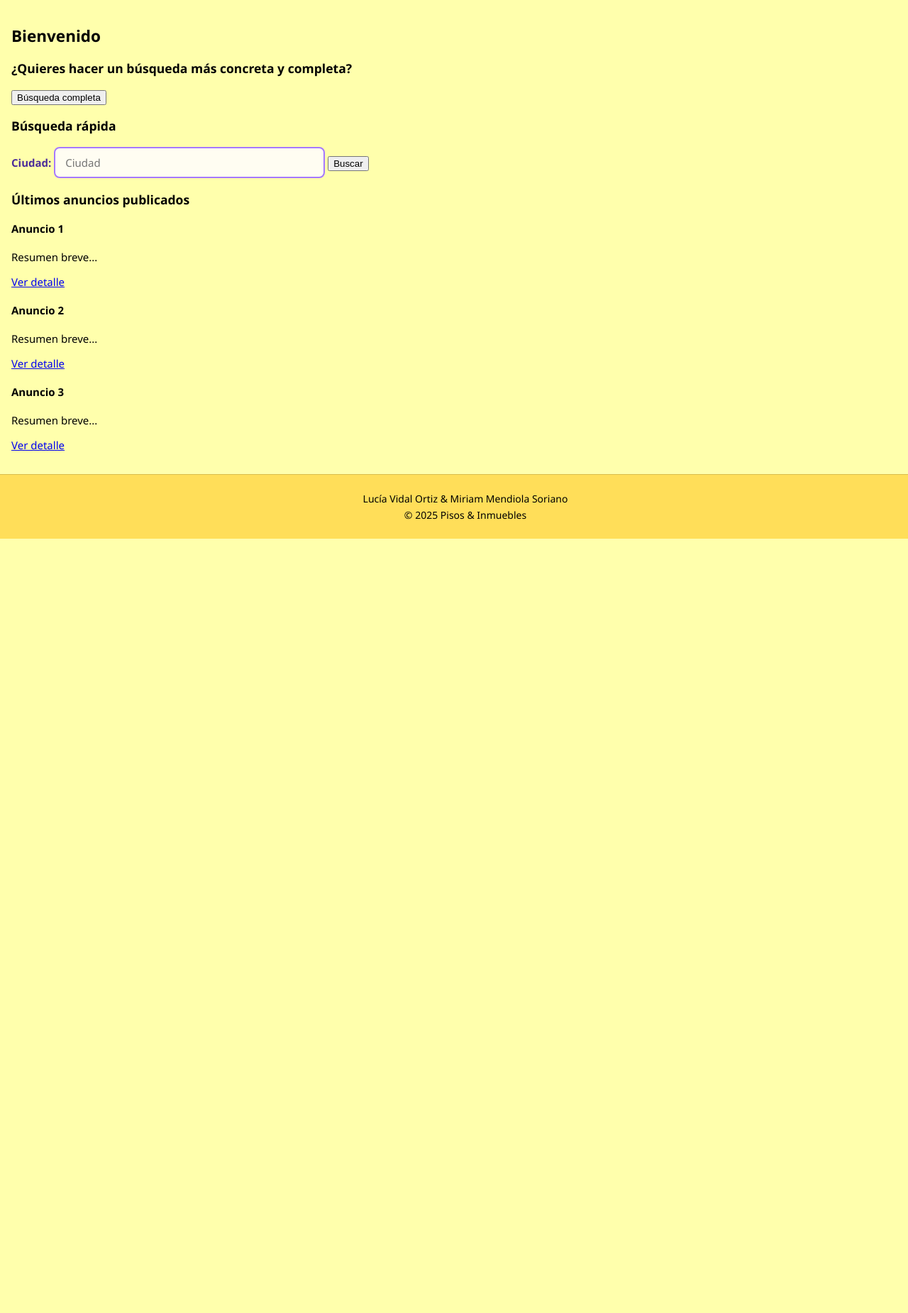
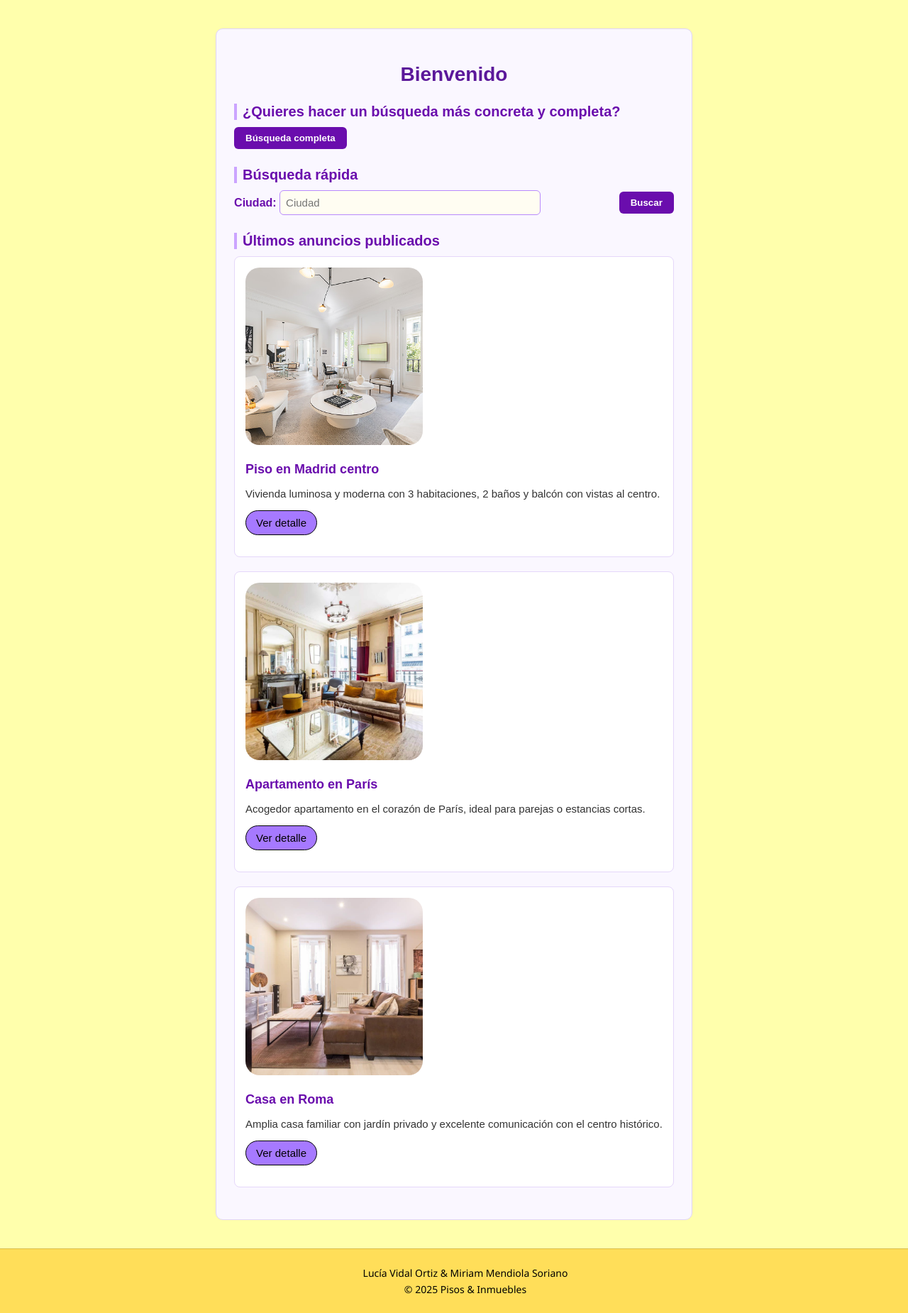
Before and after one commit to Opalo97/practicas_daw, a PHP site: page /index_no.html in a window 1280 px wide. Shown: the part 142-1992 px from the top of the page at 71% size. Before the commit the page ends 901 px from the top, so only its background shows below. Run offline with PHP 8.4, Linux system fonts and the light colour scheme; some libraries are stand-ins or nearby versions.

Commit message:
actualización

```diff
--- a/froms.css
+++ b/froms.css
@@ -105,3 +105,165 @@ form.enviar-mensaje .acciones {
   margin-top: 10px;
   align-items: center;
 }
+
+/* Color morado para el texto del label */
+label {
+  color: #6a0dad; /* Morado */
+  font-weight: bold;
+}
+
+/* Estilo del rango solo con color morado */
+input[type="range"] {
+  accent-color: #6a0dad; /* Morado nativo */
+  cursor: pointer;
+}
+
+/* Efecto al pasar el ratón */
+input[type="range"]:hover {
+  opacity: 0.9;
+  transition: opacity 0.2s ease;
+}
+
+/* Contenedor opcional para agrupar los radios (puedes añadirlo si lo deseas) */
+.radio-group {
+  display: flex;
+  gap: 20px;
+  align-items: center;
+  font-family: Arial, Helvetica, sans-serif;
+}
+
+/* Ocultamos el input original, pero sigue siendo accesible */
+input[type="radio"] {
+  appearance: none;
+  -webkit-appearance: none;
+  -moz-appearance: none;
+  width: 18px;
+  height: 18px;
+  border: 2px solid #6a0dad; /* Morado */
+  border-radius: 50%;
+  background-color: #fff;
+  cursor: pointer;
+  position: relative;
+  transition: all 0.2s ease;
+}
+
+/* Cuando el botón está seleccionado */
+input[type="radio"]:checked {
+  border-color: #6a0dad;
+  background-color: #6a0dad;
+  box-shadow: 0 0 4px rgba(106, 13, 173, 0.4);
+}
+
+/* Pequeño punto blanco dentro cuando está seleccionado */
+input[type="radio"]:checked::after {
+  content: "";
+  position: absolute;
+  top: 4px;
+  left: 4px;
+  width: 8px;
+  height: 8px;
+  background-color: white;
+  border-radius: 50%;
+}
+
+/* Efecto al pasar el ratón */
+input[type="radio"]:hover {
+  box-shadow: 0 0 6px rgba(106, 13, 173, 0.4);
+}
+
+/* Estilo del texto de las etiquetas */
+label {
+  color: #6a0dad;
+  font-size: 16px;
+  cursor: pointer;
+}
+
+/* Sección Tarifas */
+section[aria-labelledby="tarifas"] {
+  max-width: 600px;
+  margin: 2rem auto;
+  padding: 1rem 1.5rem;
+  font-family: 'Segoe UI', Tahoma, Geneva, Verdana, sans-serif;
+  background-color: #f5f0fa; /* fondo suave morado */
+  border-radius: 12px;
+  box-shadow: 0 4px 8px rgba(0,0,0,0.1);
+}
+
+/* Título */
+section[aria-labelledby="tarifas"] h3 {
+  text-align: center;
+  font-size: 1.6rem;
+  color: #6a1b9a;
+  margin-bottom: 1rem;
+  font-weight: 600;
+}
+
+/* Tabla */
+section[aria-labelledby="tarifas"] table {
+  width: 100%;
+  border-collapse: collapse;
+  font-size: 1rem;
+}
+
+/* Cabecera */
+section[aria-labelledby="tarifas"] th {
+  background-color: #7f43ce; /* morado intenso */
+  color: #fff;
+  font-weight: bold;
+  padding: 0.8rem 1rem;
+  text-align: left;
+  border: 1px solid #7b1fa2;
+}
+
+/* Filas */
+section[aria-labelledby="tarifas"] td {
+  padding: 0.8rem 1rem;
+  border: 1px solid #d1b3f0;
+  color: #4b0073;
+}
+
+/* Filas alternas */
+section[aria-labelledby="tarifas"] tbody tr:nth-child(even) {
+  background-color: #ede0f7; /* morado claro */
+}
+
+/* Hover */
+section[aria-labelledby="tarifas"] tbody tr:hover {
+  background-color: #d1b3f0; /* morado intermedio */
+  transition: background-color 0.3s;
+}
+
+.upload-container {
+  display: flex;
+  align-items: center;
+  gap: 10px;
+  font-family: inherit;
+}
+
+/* Ocultamos el input real */
+.input-foto {
+  display: none;
+}
+
+/* Botón estilo uniforme */
+.btn-subir {
+  background-color: #fffdf2;
+  color: #4b2b99;
+  border: 2px solid #a679ff;
+  border-radius: 50px;
+  padding: 10px 18px;
+  font-weight: 600;
+  cursor: pointer;
+  transition: all 0.2s ease;
+}
+
+.btn-subir:hover {
+  background-color: #d5c1ff;
+  transform: translateY(-2px);
+}
+
+/* Nombre de archivo */
+.file-name {
+  font-size: 14px;
+  color: #4b2b99;
+}
--- /dev/null
+++ b/index.css
@@ -0,0 +1,113 @@
+/* Contenedor principal */
+main.contenido {
+    max-width: 900px;
+    margin: 40px auto;
+    padding: 25px;
+    background-color: #faf7ff;
+    /* tono suave lavanda */
+    border: 1px solid #e0d4f7;
+    border-radius: 10px;
+    font-family: Arial, Helvetica, sans-serif;
+    color: #333;
+}
+
+/* Título principal */
+main.contenido h2 {
+    text-align: center;
+    color: #5b189a;
+    font-size: 28px;
+    margin-bottom: 25px;
+}
+
+/* Subtítulos */
+main.contenido h3 {
+    color: #6a0dad;
+    margin-top: 25px;
+    margin-bottom: 10px;
+    font-size: 20px;
+    border-left: 4px solid #cba4ff;
+    padding-left: 8px;
+}
+
+/* Formularios */
+main.contenido form {
+    display: flex;
+    flex-wrap: wrap;
+    gap: 10px;
+    align-items: center;
+    margin-bottom: 25px;
+}
+
+main.contenido label {
+    flex: 1 1 250px;
+}
+
+main.contenido input[type="text"] {
+    width: 100%;
+    padding: 8px;
+    border: 1.5px solid #b88afc;
+    border-radius: 6px;
+    transition: all 0.3s ease;
+}
+
+main.contenido input[type="text"]:focus {
+    outline: none;
+    border-color: #6a0dad;
+    box-shadow: 0 0 5px rgba(106, 13, 173, 0.3);
+}
+
+/* Botones */
+main.contenido button {
+    background-color: #6a0dad;
+    color: #fff;
+    border: none;
+    border-radius: 6px;
+    padding: 8px 16px;
+    font-weight: bold;
+    cursor: pointer;
+    transition: background-color 0.3s ease, transform 0.2s ease;
+}
+
+main.contenido button:hover {
+    background-color: #8742d1;
+    transform: translateY(-1px);
+}
+
+/* Artículos */
+main.contenido article {
+    background-color: #fff;
+    border: 1px solid #e5d7fa;
+    border-radius: 8px;
+    padding: 15px;
+    margin-bottom: 20px;
+    transition: transform 0.2s ease, box-shadow 0.3s ease;
+}
+
+main.contenido article:hover {
+    transform: translateY(-2px);
+    box-shadow: 0 2px 8px rgba(106, 13, 173, 0.1);
+}
+
+
+/* Título de cada anuncio */
+main.contenido article h4 {
+    color: #6a0dad;
+    margin-bottom: 6px;
+    font-size: 18px;
+}
+
+/* Descripción del anuncio *
+  main.contenido article p {
+    margin: 5px 0;
+    line-height: 1.4;
+  }
+
+  /* Ajuste para imágenes dentro de los artículos */
+main.contenido .imagenes {
+    width: 100%;
+    max-height: 180px;
+    object-fit: cover;
+    border-radius: 6px;
+    margin-bottom: 10px;
+    border: 1px solid #e0d4f7;
+}
--- a/index_no.html
+++ b/index_no.html
@@ -1,14 +1,17 @@
 <!doctype html>
 <html lang="es">
+
 <head>
     <meta charset="utf-8" />
     <meta name="viewport" content="width=device-width, initial-scale=1" />
     <title>Pisos & Inmuebles</title>
     <!-- Links-->
     <link rel="stylesheet" href="basic.css">
+    <link rel="stylesheet" href="index.css">
     <link rel="stylesheet" href="../../iconos/fontello-88eddae3/css/fontello.css">
     <link rel="stylesheet" href="froms.css">
 </head>
+
 <body>
     <header>
         <section>
@@ -63,23 +66,31 @@
             <h3>Últimos anuncios publicados</h3>
 
             <article>
-                    <h4>Anuncio 1</h4>
-                    <p>Resumen breve...</p>
-                    <p><a href="detalle_anuncio.html">Ver detalle</a></p>
+                <div class="imagen_principal">
+                    <img src="img/foto_piso.jpg" alt="Piso en Madrid centro">
+                </div>
+                <h4>Piso en Madrid centro</h4>
+                <p>Vivienda luminosa y moderna con 3 habitaciones, 2 baños y balcón con vistas al centro.</p>
+                <p><a class="enlaces" href="aviso.html">Ver detalle</a></p>
             </article>
 
             <article>
-                    <h4>Anuncio 2</h4>
-                    <p>Resumen breve...</p>
-                    <p><a href="detalle_anuncio.html">Ver detalle</a></p>
+                <div class="imagen_principal">
+                    <img src="img/foto_piso1.jpg" alt="Apartamento en París">
+                </div>
+                <h4>Apartamento en París</h4>
+                <p>Acogedor apartamento en el corazón de París, ideal para parejas o estancias cortas.</p>
+                <p><a class="enlaces" href="aviso.html">Ver detalle</a></p>
             </article>
 
             <article>
-                    <h4>Anuncio 3</h4>
-                    <p>Resumen breve...</p>
-                    <p><a href="detalle_anuncio.html">Ver detalle</a></p>
+                <div class="imagen_principal">
+                    <img src="img/foto_piso2.jpg" alt="Casa en Roma">
+                </div>
+                <h4>Casa en Roma</h4>
+                <p>Amplia casa familiar con jardín privado y excelente comunicación con el centro histórico.</p>
+                <p><a class="enlaces" href="aviso.html">Ver detalle</a></p>
             </article>
-
         </section>
 
     </main>
@@ -90,4 +101,5 @@
     </footer>
 
 </body>
+
 </html>
```
Also changed, not shown: f.busqueda.html (+7 -4 lines), index.html (+25 -13 lines), mis_mensajes.html (+43 -38 lines), respuesta_folleto.html (+4 -3 lines), resultado.html (+55 -16 lines), signup.html (+7 -2 lines), solicitar_folleto.html (+16 -24 lines), img/foto_piso.jpg (added), img/foto_piso1.jpg (added), img/foto_piso2.jpg (added). Lines whose indentation alone changed are shown as unchanged.
